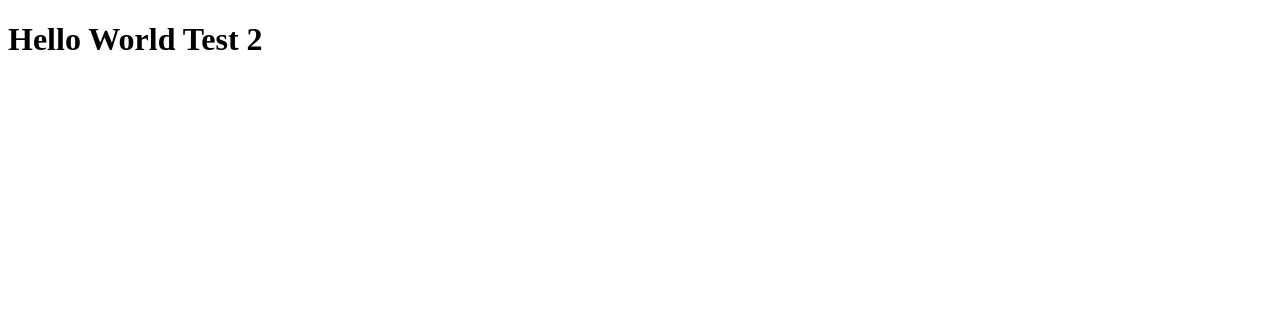
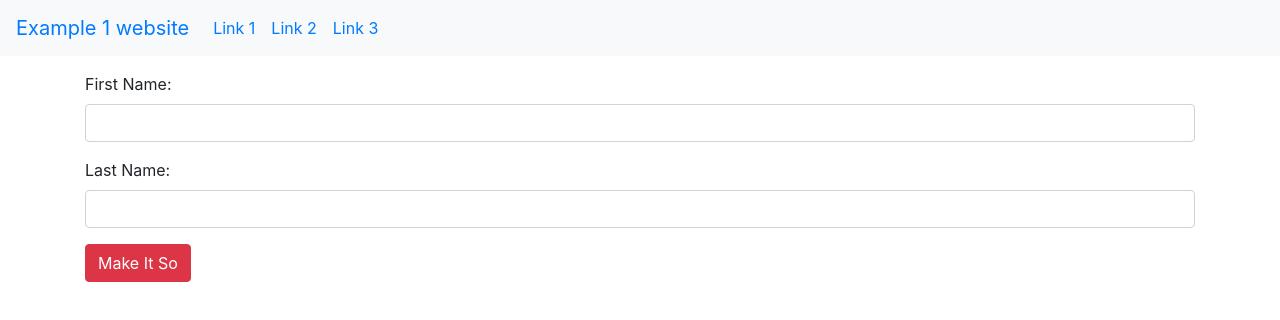
Before and after one commit to gizmo-udel/CISC474-Exercises, a plain HTML site: page index.html in a window 1280 px wide. Drawn offline with nearby package versions, Linux system fonts and the light colour scheme.

Commit message:
bootstrap

```diff
--- a/index.html
+++ b/index.html
@@ -1,11 +1,35 @@
-<!DOCTYPE html>
-<html lang="en">
-  <head>
-    <meta charset="utf-8" />
-    <meta name="viewport" content="width=device-width" />
-    <title>Exercise 1</title>
-  </head>
-  <body>
-    <h1>Hello World Test 2</h1>
-  </body>
-</html>
+<link href="https://stackpath.bootstrapcdn.com/bootstrap/4.3.1/css/bootstrap.min.css"
+  rel="stylesheet"
+  integrity="sha384-
+  ggOyR0iXCbMQv3Xipma34MD+dH/1fQ784/j6cY/iJTQUOhcWr7x9JvoRxT2MZw1T"
+  crossorigin="anonymous">
+<nav class="navbar navbar-expand-sm bg-light">
+  <div class="navbar-header"><a class="navbar-brand" href="#">Example 1 website</a></div>
+  <ul class="navbar-nav">
+     <li class="nav-item">
+        <a class="nav-link" href="#">Link 1</a>
+     </li>
+     <li class="nav-item">
+        <a class="nav-link" href="#">Link 2</a>
+     </li>
+     <li class="nav-item">
+        <a class="nav-link" href="#">Link 3</a>
+     </li>
+  </ul>
+</nav>
+<div class='container'>
+  <p>
+  <form id='nameform'>
+     <div class='form-group'>
+        <label for='fname'>First Name:</label>
+        <input id='fname' type='text' class='form-control' required>
+     </div>
+     <div class='form-group'>
+        <label for='lname'>Last Name:</label>
+        <input id='lname' type='text' class='form-control' required>
+     </div>
+     <input type='submit' id='go' class='btn btn-danger' value='Make It So'>
+  </form>
+  </p>
+  <div id="jumbotron"></div>
+</div>
```
